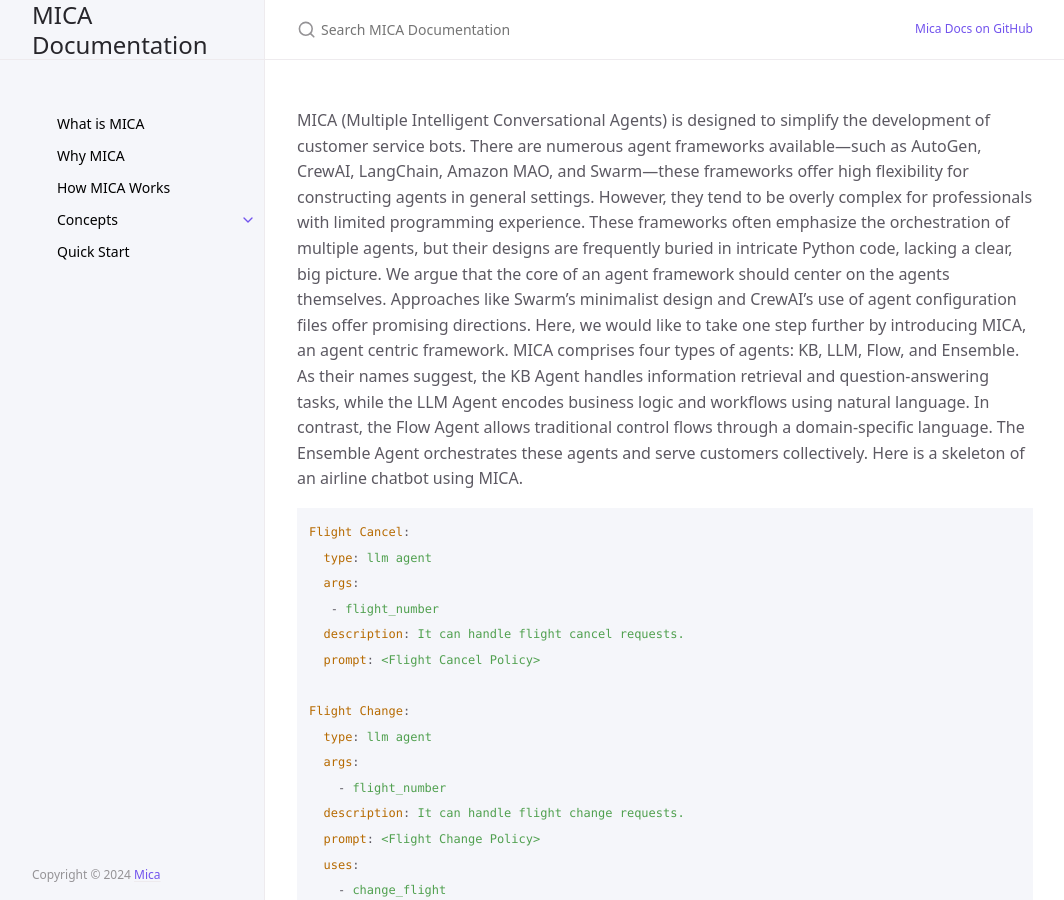
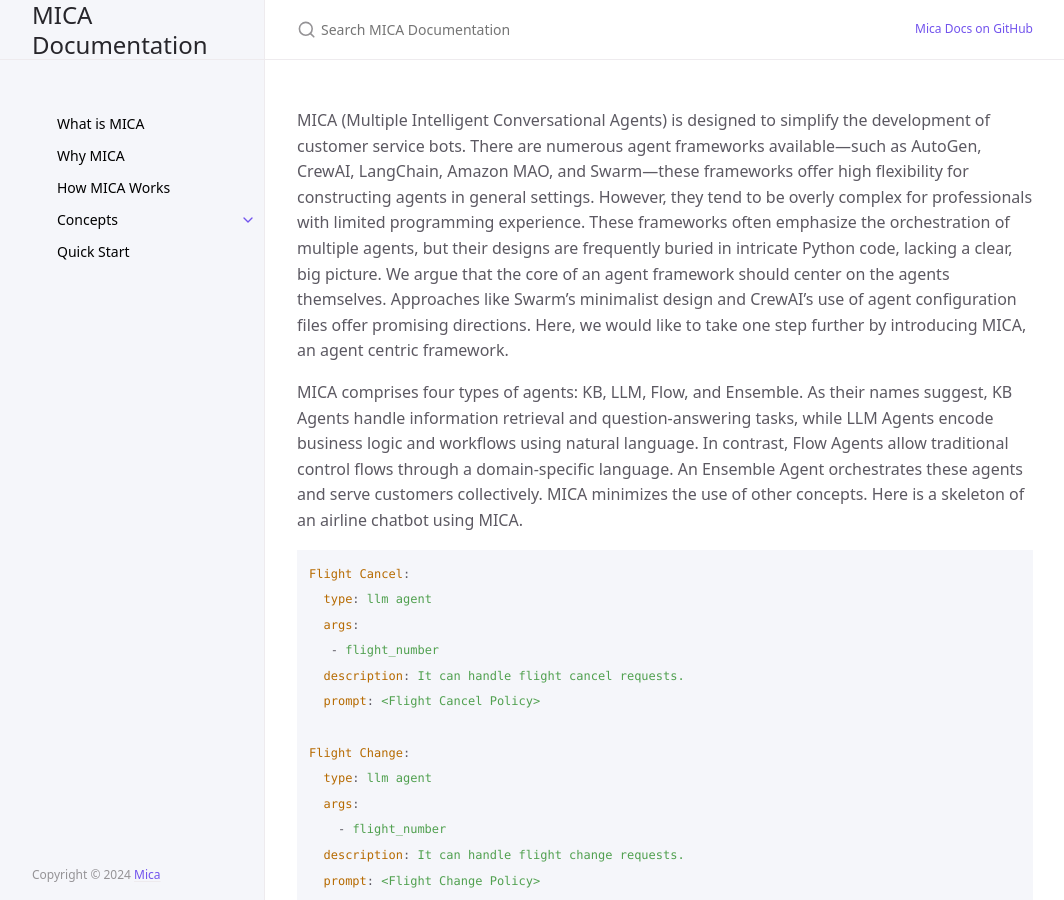
Before and after one commit to Mica-labs/Mica-labs.github.io, a Jekyll site: the page built from index.md, in a window 1280 px wide and 900 px high. Shown: the whole window, without its empty margins (107-1171 px from the left). Built offline with Jekyll 4.4.1, drawn with Linux system fonts in a browser that asks for light colours; cached includes are drawn as plain includes.

Commit message:
Update index.md

````diff
--- a/index.md
+++ b/index.md
@@ -8,7 +8,9 @@ permalink: /
 
 MICA (Multiple Intelligent Conversational Agents) is designed to simplify the development of customer service bots. There are numerous agent frameworks available—such as AutoGen, CrewAI, LangChain, Amazon MAO, and Swarm—these frameworks offer high flexibility for constructing agents in general settings. However, they tend to be overly complex for professionals with limited programming experience.
 These frameworks often emphasize the orchestration of multiple agents, but their designs are frequently buried in intricate Python code, lacking a clear, big picture. We argue that the core of an agent framework should center on the agents themselves. Approaches like Swarm’s minimalist design and CrewAI’s use of agent configuration files offer promising directions.  Here, we would like to take one step further by introducing MICA, an agent centric framework.
-MICA comprises four types of agents: KB, LLM, Flow, and Ensemble. As their names suggest, the KB Agent handles information retrieval and question-answering tasks, while the LLM Agent encodes business logic and workflows using natural language. In contrast, the Flow Agent allows traditional control flows through a domain-specific language. The Ensemble Agent orchestrates these agents and serve customers collectively. Here is a skeleton of an airline chatbot using MICA.
+
+MICA comprises four types of agents: KB, LLM, Flow, and Ensemble. As their names suggest, KB Agents handle information retrieval and question-answering tasks, while LLM Agents encode business logic and workflows using natural language. In contrast, Flow Agents allow traditional control flows through a domain-specific language.  An  Ensemble Agent orchestrates these agents and serve customers collectively. MICA minimizes the use of other concepts.
+ Here is a skeleton of an airline chatbot using MICA.
 
 ```yaml
 Flight Cancel:
````
